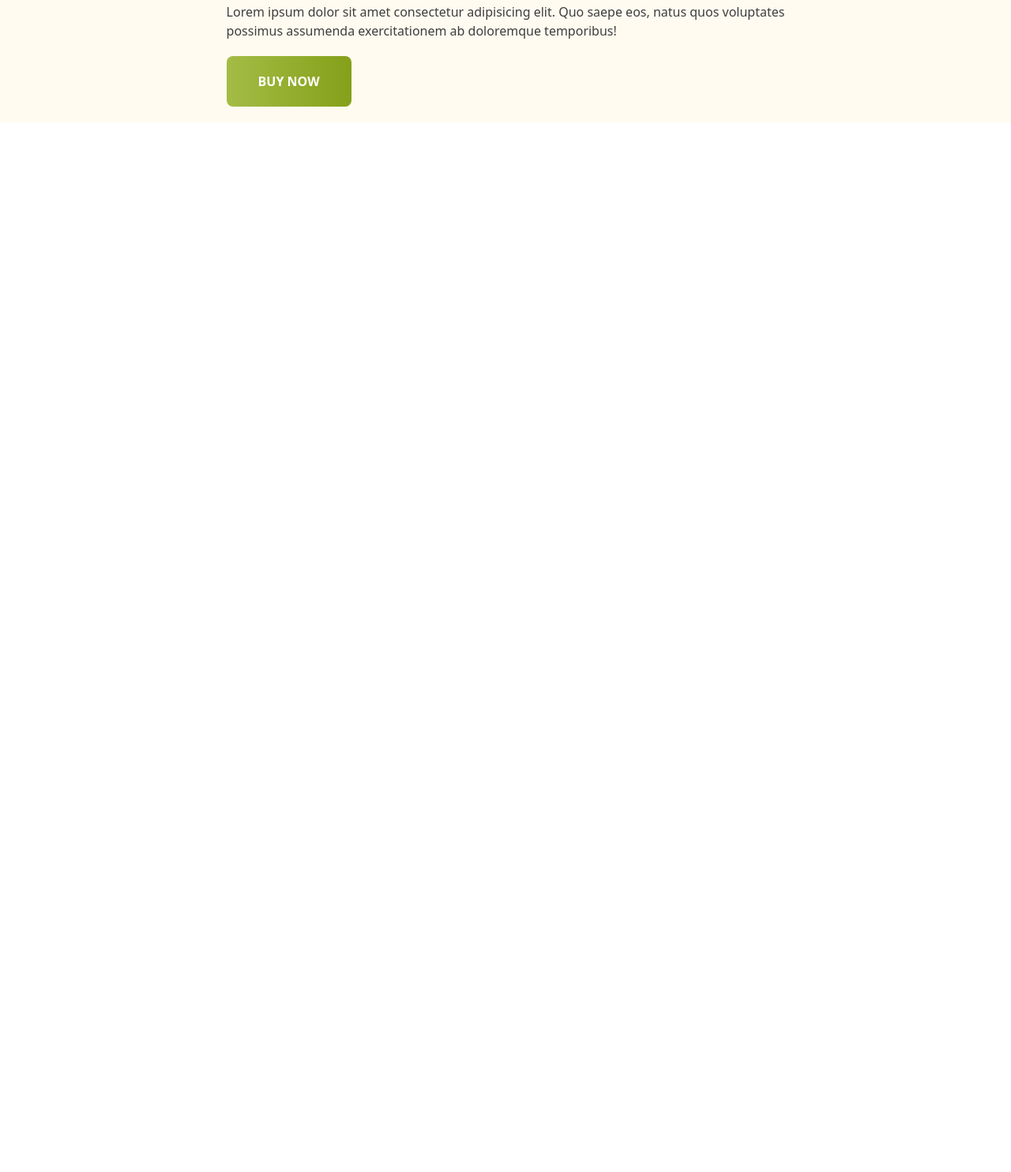
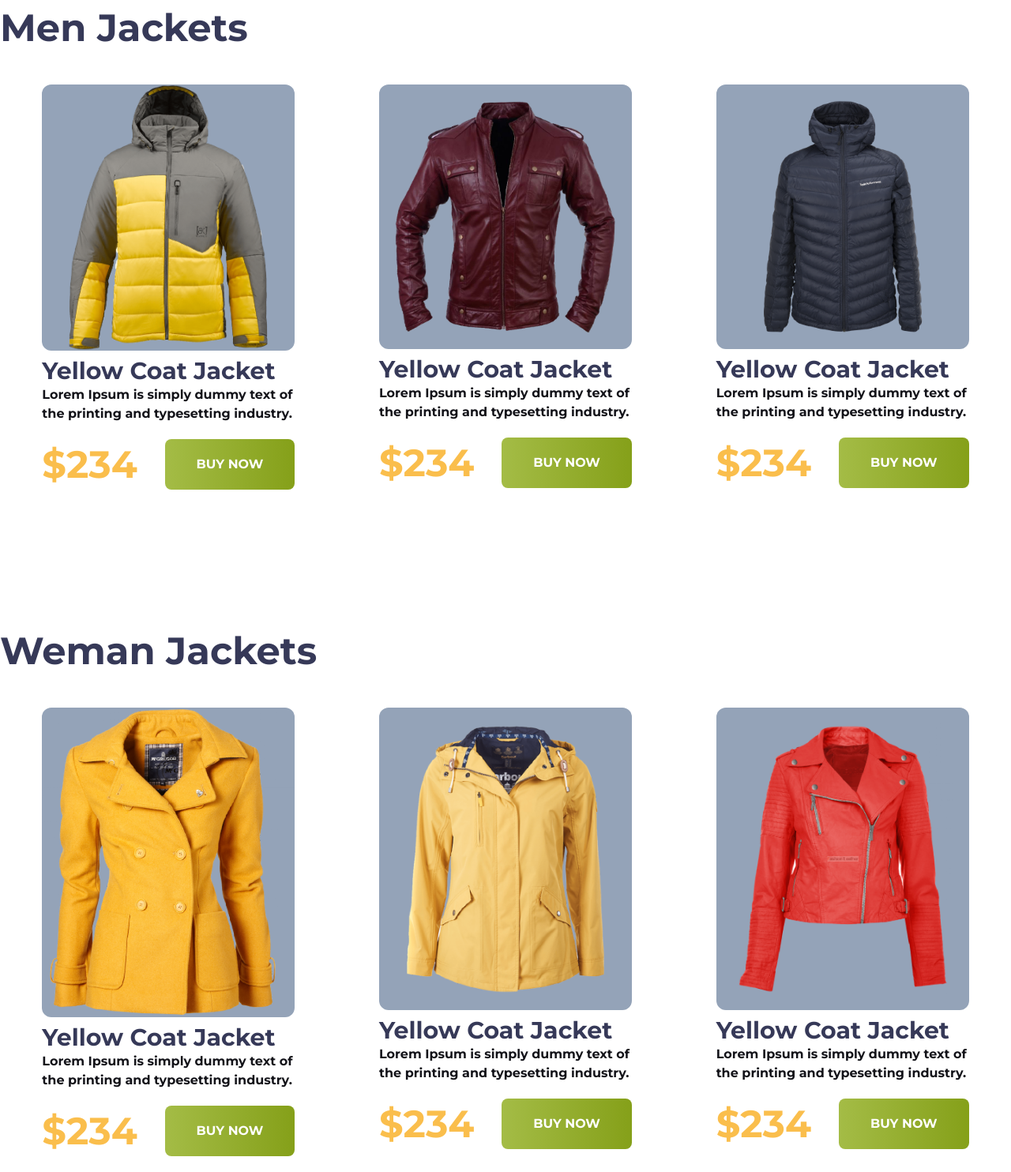
Before and after one commit to MD-Rakibul-Hassan/Jackets-store, a plain HTML site: page index.html in a window 1280 px wide. Shown: the part 808-2292 px from the top of the page at 79% size. Before the commit the page ends 963 px from the top, so only its background shows below. Drawn offline with nearby package versions, Linux system fonts and the light colour scheme.

Commit message:
Men and Weman section done with full responsive

```diff
--- a/Styles/style.css
+++ b/Styles/style.css
@@ -11,7 +11,5 @@
     max-width: 1350px;
     width: 100%;
     margin: 0 auto;
-}
-.font-monstar {
     font-family: Montserrat;
 }
--- a/index.html
+++ b/index.html
@@ -10,7 +10,7 @@
 </head>
 <body>
     <!-- Header section  -->
-    <header>
+    <header class="bg-[#FFFBF0]" >
         <!-- Header nav part  -->
         <nav class="container mt-5 flex  lg:flex justify-between">
             <div class="logo">
@@ -30,7 +30,7 @@
 
         </nav>
         <!-- Header banner part  -->
-        <div class="banner bg-[#FFFBF0] mt-20 lg:flex lg:justify-between lg:items-center flex flex-col-reverse   container">
+        <div class="banner mt-20 lg:flex lg:justify-between lg:items-center flex flex-col-reverse lg:flex-row   container">
             <div class="px-3 lg:px-0">
                 <h1 class="font-bold text-3xl text-center lg:text-start lg:text-7xl text-[#FABE4C]">Be the Penguins <span class="text-[#363958]"> <br> of Winter</span></h1>
                 <p class="mt-2 font-medium text-center lg:text-start text-[#3E3E3E]">Lorem ipsum dolor sit amet consectetur adipisicing elit. Quo saepe eos, natus quos voluptates <br> possimus assumenda exercitationem ab doloremque temporibus!</p>
@@ -44,6 +44,92 @@
         </div>
     </header>
     <!-- Main section  -->
+    <main>
+        <!-- Men Jackets  -->
+        <section class="mt-10 lg:mt-40 container">
+            <h1 class="lg:text-5xl text-2xl font-bold text-[#363958]">Men Jackets</h1>
+            <div class="card-container mt-12 lg:flex lg:justify-around">
+
+                <div class="first-cird lg:w-3/12 w-full px-3 lg:px-0 ">
+                    <div class=" bg-slate-400 rounded-xl">
+                        <img src="./images/jacket-4.png" alt="">
+                    </div>
+                    <h3 class="text-3xl mt-2 text-bold text-[#363958]">Yellow Coat Jacket</h3>
+                    <p class="text-bold text-[#131319]">Lorem Ipsum is simply dummy text of the printing and typesetting industry.</p>
+                    <div class="flex justify-between items-center">
+                        <h1 class="text-[#FABE4C] text-5xl">$234</h1>
+                        <button class="px-5 lg:px-10 mt-5 py-5 bg-gradient-to-r from-[#A4BC46] to-[#85A019] rounded-lg text-1xl text-white font-bold  mb-5">BUY NOW</button>
+                    </div>
+                </div>
+
+                <div class="first-cird  lg:w-3/12 w-full px-3 lg:px-0 ">
+                    <div class="p-5 bg-slate-400 rounded-xl">
+                        <img src="./images/jacket-5.png" alt="">
+                    </div>
+                    <h3 class="text-3xl mt-2 text-bold text-[#363958]">Yellow Coat Jacket</h3>
+                    <p class="text-bold text-[#131319]">Lorem Ipsum is simply dummy text of the printing and typesetting industry.</p>
+                    <div class="flex justify-between items-center">
+                        <h1 class="text-[#FABE4C] text-5xl">$234</h1>
+                        <button class="px-5 lg:px-10 mt-5 py-5 bg-gradient-to-r from-[#A4BC46] to-[#85A019] rounded-lg text-1xl text-white font-bold  mb-5">BUY NOW</button>
+                    </div>
+                </div>
+
+                <div class="first-cird lg:w-3/12 w-full px-3 lg:px-0  ">
+                    <div class="p-5 bg-slate-400 rounded-xl">
+                        <img src="./images/jacket-6.png" alt="">
+                    </div>
+                    <h3 class="text-3xl mt-2 text-bold text-[#363958]">Yellow Coat Jacket</h3>
+                    <p class="text-bold text-[#131319]">Lorem Ipsum is simply dummy text of the printing and typesetting industry.</p>
+                    <div class="flex justify-between items-center">
+                        <h1 class="text-[#FABE4C] text-5xl">$234</h1>
+                        <button class="px-5 lg:px-10 mt-5 py-5 bg-gradient-to-r from-[#A4BC46] to-[#85A019] rounded-lg text-1xl text-white font-bold  mb-5">BUY NOW</button>
+                    </div>
+                </div>
+            </div>
+        </section>
+        <!-- Weman Jackets  -->
+        <section class="mt-10 lg:mt-40 container">
+            <h1 class="lg:text-5xl text-2xl font-bold text-[#363958]">Weman Jackets</h1>
+            <div class="card-container mt-12 lg:flex lg:justify-around">
+
+                <div class="first-cird lg:w-3/12 w-full px-3 lg:px-0 ">
+                    <div class=" bg-slate-400 rounded-xl">
+                        <img src="./images/jacket-1.png" alt="">
+                    </div>
+                    <h3 class="text-3xl mt-2 text-bold text-[#363958]">Yellow Coat Jacket</h3>
+                    <p class="text-bold text-[#131319]">Lorem Ipsum is simply dummy text of the printing and typesetting industry.</p>
+                    <div class="flex justify-between items-center">
+                        <h1 class="text-[#FABE4C] text-5xl">$234</h1>
+                        <button class="px-5 lg:px-10 mt-5 py-5 bg-gradient-to-r from-[#A4BC46] to-[#85A019] rounded-lg text-1xl text-white font-bold  mb-5">BUY NOW</button>
+                    </div>
+                </div>
+
+                <div class="first-cird  lg:w-3/12 w-full px-3 lg:px-0 ">
+                    <div class="p-5 bg-slate-400 rounded-xl">
+                        <img src="./images/jacket-2.png" alt="">
+                    </div>
+                    <h3 class="text-3xl mt-2 text-bold text-[#363958]">Yellow Coat Jacket</h3>
+                    <p class="text-bold text-[#131319]">Lorem Ipsum is simply dummy text of the printing and typesetting industry.</p>
+                    <div class="flex justify-between items-center">
+                        <h1 class="text-[#FABE4C] text-5xl">$234</h1>
+                        <button class="px-5 lg:px-10 mt-5 py-5 bg-gradient-to-r from-[#A4BC46] to-[#85A019] rounded-lg text-1xl text-white font-bold  mb-5">BUY NOW</button>
+                    </div>
+                </div>
+
+                <div class="first-cird lg:w-3/12 w-full px-3 lg:px-0  ">
+                    <div class="p-5 bg-slate-400 rounded-xl">
+                        <img src="./images/jacket-3.png" alt="">
+                    </div>
+                    <h3 class="text-3xl mt-2 text-bold text-[#363958]">Yellow Coat Jacket</h3>
+                    <p class="text-bold text-[#131319]">Lorem Ipsum is simply dummy text of the printing and typesetting industry.</p>
+                    <div class="flex justify-between items-center">
+                        <h1 class="text-[#FABE4C] text-5xl">$234</h1>
+                        <button class="px-5 lg:px-10 mt-5 py-5 bg-gradient-to-r from-[#A4BC46] to-[#85A019] rounded-lg text-1xl text-white font-bold  mb-5">BUY NOW</button>
+                    </div>
+                </div>
+            </div>
+        </section>
+    </main>
     <!-- Footer section  -->
 </body>
 </html>
```
